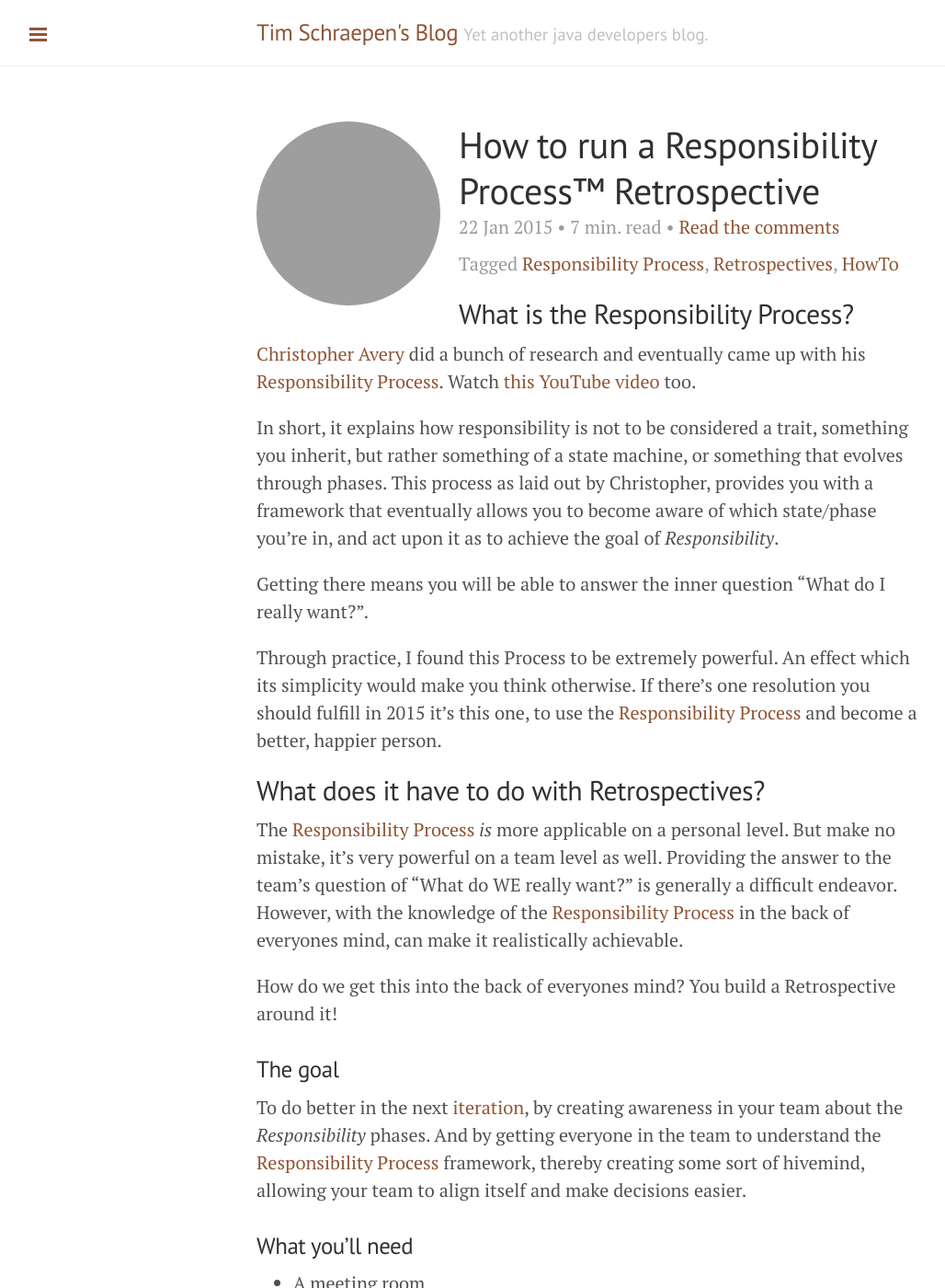
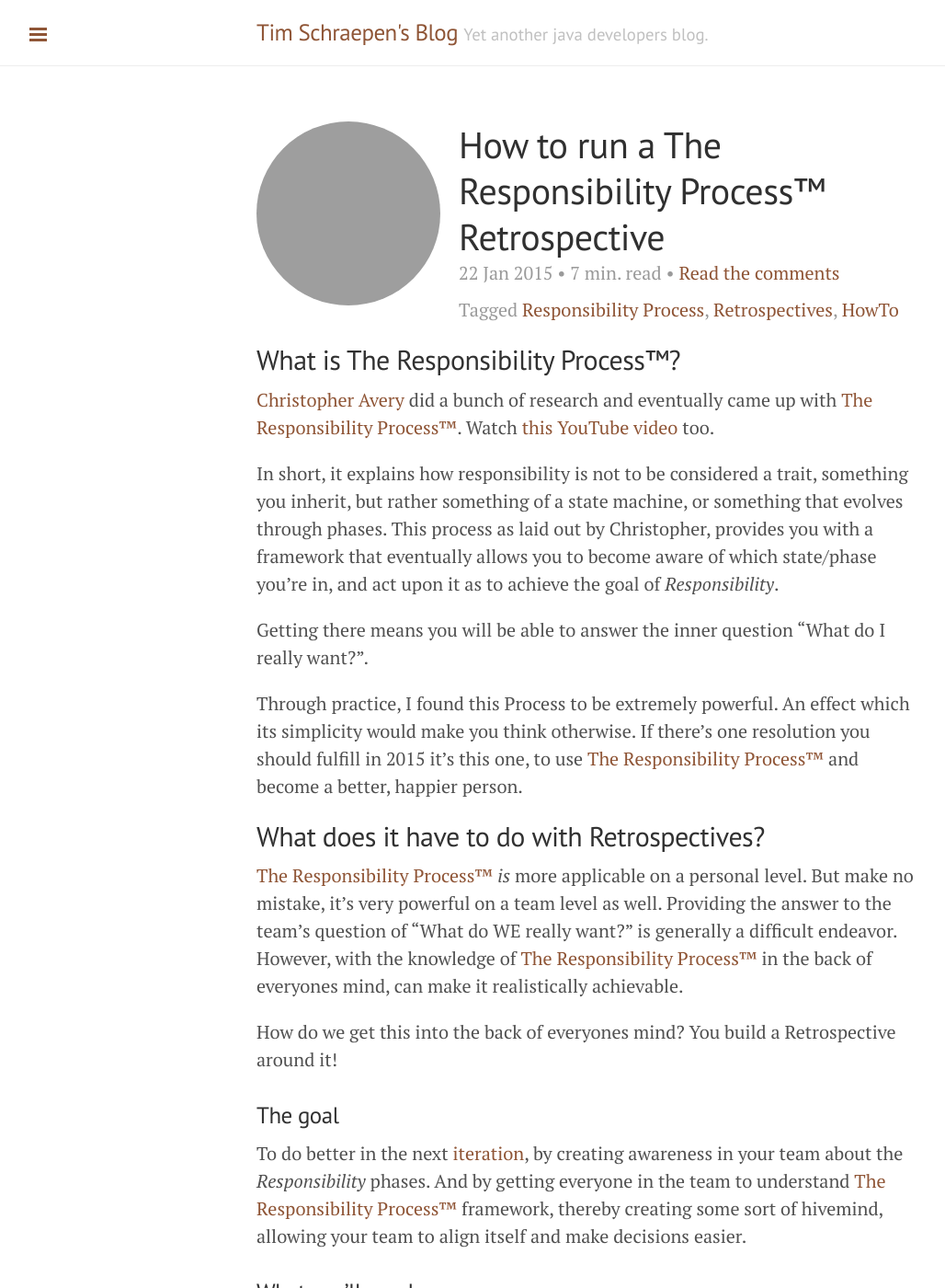
Before and after one commit to imanuelr/sch3lp.github.io, a Jekyll site: the page built from _posts/2015-01-22-how-to-run-a-responsibility-process-retrospective.md, in a window 1280 px wide and 1400 px high. Shown: the whole window at 92% size, without its empty margins (1-1029 px from the left). Built offline with Jekyll 4.4.1, drawn with Linux system fonts in a browser that asks for light colours; comment, search, counter and statistics services are not loaded; some of the changed text lies outside the part shown; grey boxes are pictures that could not be loaded.

Commit message:
capitalized The Responsibility Process on Christophers request

```diff
--- a/_posts/2015-01-22-how-to-run-a-responsibility-process-retrospective.md
+++ b/_posts/2015-01-22-how-to-run-a-responsibility-process-retrospective.md
@@ -1,32 +1,32 @@
 ---
 layout: post
-title: How to run a Responsibility Process™ Retrospective
+title: How to run a The Responsibility Process™ Retrospective
 tags: [responsibility-process, retrospectives, how-to]
 published: true
 ---
 
-## What is the Responsibility Process?
+## What is The Responsibility Process™?
 
-[Christopher Avery](http://twitter.com/ChristopherAver) did a bunch of research and eventually came up with his [Responsibility Process](http://www.christopheravery.com/responsibility-process). Watch [this YouTube video](https://www.youtube.com/watch?v=-T3IZ2ISxag) too.
+[Christopher Avery](http://twitter.com/ChristopherAver) did a bunch of research and eventually came up with [The Responsibility Process™](http://www.christopheravery.com/responsibility-process). Watch [this YouTube video](https://www.youtube.com/watch?v=-T3IZ2ISxag) too.
 
 In short, it explains how responsibility is not to be considered a trait, something you inherit, but rather something of a state machine, or something that evolves through phases. This process as laid out by Christopher, provides you with a framework that eventually allows you to become aware of which state/phase you're in, and act upon it as to achieve the goal of *Responsibility*.
 
 Getting there means you will be able to answer the inner question "What do I really want?".
 
 Through practice, I found this Process to be extremely powerful. An effect which its simplicity would make you think otherwise.
-If there's one resolution you should fulfill in 2015 it's this one, to use the [Responsibility Process](http://www.christopheravery.com/responsibility-process) and become a better, happier person.
+If there's one resolution you should fulfill in 2015 it's this one, to use [The Responsibility Process™](http://www.christopheravery.com/responsibility-process) and become a better, happier person.
 
 ## What does it have to do with Retrospectives?
 
-The [Responsibility Process](http://www.christopheravery.com/responsibility-process) *is* more applicable on a personal level. But make no mistake, it's very powerful on a team level as well.
-Providing the answer to the team's question of "What do WE really want?" is generally a difficult endeavor. However, with the knowledge of the [Responsibility Process](http://www.christopheravery.com/responsibility-process) in the back of everyones mind, can make it realistically achievable.
+[The Responsibility Process™](http://www.christopheravery.com/responsibility-process) *is* more applicable on a personal level. But make no mistake, it's very powerful on a team level as well.
+Providing the answer to the team's question of "What do WE really want?" is generally a difficult endeavor. However, with the knowledge of [The Responsibility Process™](http://www.christopheravery.com/responsibility-process) in the back of everyones mind, can make it realistically achievable.
 
 How do we get this into the back of everyones mind? You build a Retrospective around it!
 
 ### The goal
 
 To do better in the next [iteration](http://en.wikipedia.org/wiki/Iteration#Project_management), by creating awareness in your team about the *Responsibility* phases.
-And by getting everyone in the team to understand the [Responsibility Process](http://www.christopheravery.com/responsibility-process) framework, thereby creating some sort of hivemind, allowing your team to align itself and make decisions easier.
+And by getting everyone in the team to understand [The Responsibility Process™](http://www.christopheravery.com/responsibility-process) framework, thereby creating some sort of hivemind, allowing your team to align itself and make decisions easier.
 
 ### What you'll need
 
@@ -36,7 +36,7 @@ And by getting everyone in the team to understand the [Responsibility Process](h
 * Sticky (or non-sticky) Flip-charts, Paper-roll, ... A clean surface area
 * Tape
 
-Draw out the phases of the [Responsibility Process](http://www.christopheravery.com/responsibility-process) on the clean surface area.
+Draw out the phases of [The Responsibility Process™](http://www.christopheravery.com/responsibility-process) on the clean surface area.
 Leave some room in between the lanes.
 
 ### Setting the stage
@@ -47,9 +47,9 @@ Aside from that, [pick one](http://www.plans-for-retrospectives.com/?id=1-2-3-18
 
 ### Gathering Data
 
-1. Briefly explain the [Responsibility Process](http://www.christopheravery.com/responsibility-process). Give short examples for all the phases.
+1. Briefly explain [The Responsibility Process™](http://www.christopheravery.com/responsibility-process). Give short examples for all the phases.
 2. Have everybody write down on a post-it, in silence, at least one event or experience in the past iteration that they can remember, whether it be a good or bad one.
-3. Then have everybody try and hang each of their post-its on the *Responsibility Process*.
+3. Then have everybody try and hang each of their post-its on *The Responsibility Process™*.
 
 If you have a big team, or you're doing a project retro, chances are you'll get a WHOLE lot of post-its. If this is likely the case, you might want to limit the amount of post-its that people can write. You can just lay down a hard limit of 2-3 per person, or constrain them in another way (add to the comment section if you have a nice example).
 
@@ -102,7 +102,7 @@ I didn't put up *Quit*, because I didn't want to confuse them too much. *Quit* c
 
 Print out the posters and hang them across the team room for easy reference and reminders.
 
-The reason why I think this retro format is great is because you gather data, and learn about the Responsibility Process at the same time. Further more, I find that creating awareness about these phases just improves a team in general, for a loooooooooooong time.
+The reason why I think this retro format is great is because you gather data, and learn about The Responsibility Process™ at the same time. Further more, I find that creating awareness about these phases just improves a team in general, for a loooooooooooong time.
 
 GL HF out there!
 
@@ -112,4 +112,4 @@ Oh, and I welcome questions, remarks, or any other kind of feedback in the comme
 
 On a whiteboard or whatever, list the teammembers, a hits column and a misses column. When a person noticed that they were in a certain phase when they said/did something, they can mark it as *"hit"*. If they notice it after they said/did something or someone else notices it afterwards, it counts as a *"miss"*.
 
-This might work against you if some teammembers are likely to game the system. It's fun to then ask them, while pointing at the posters you hung up, out of which phase in the [Responsibility Process](http://www.christopheravery.com/responsibility-process) they're acting the way they are. :)
+This might work against you if some teammembers are likely to game the system. It's fun to then ask them, while pointing at the posters you hung up, out of which phase in [The Responsibility Process™](http://www.christopheravery.com/responsibility-process) they're acting the way they are. :)
```
